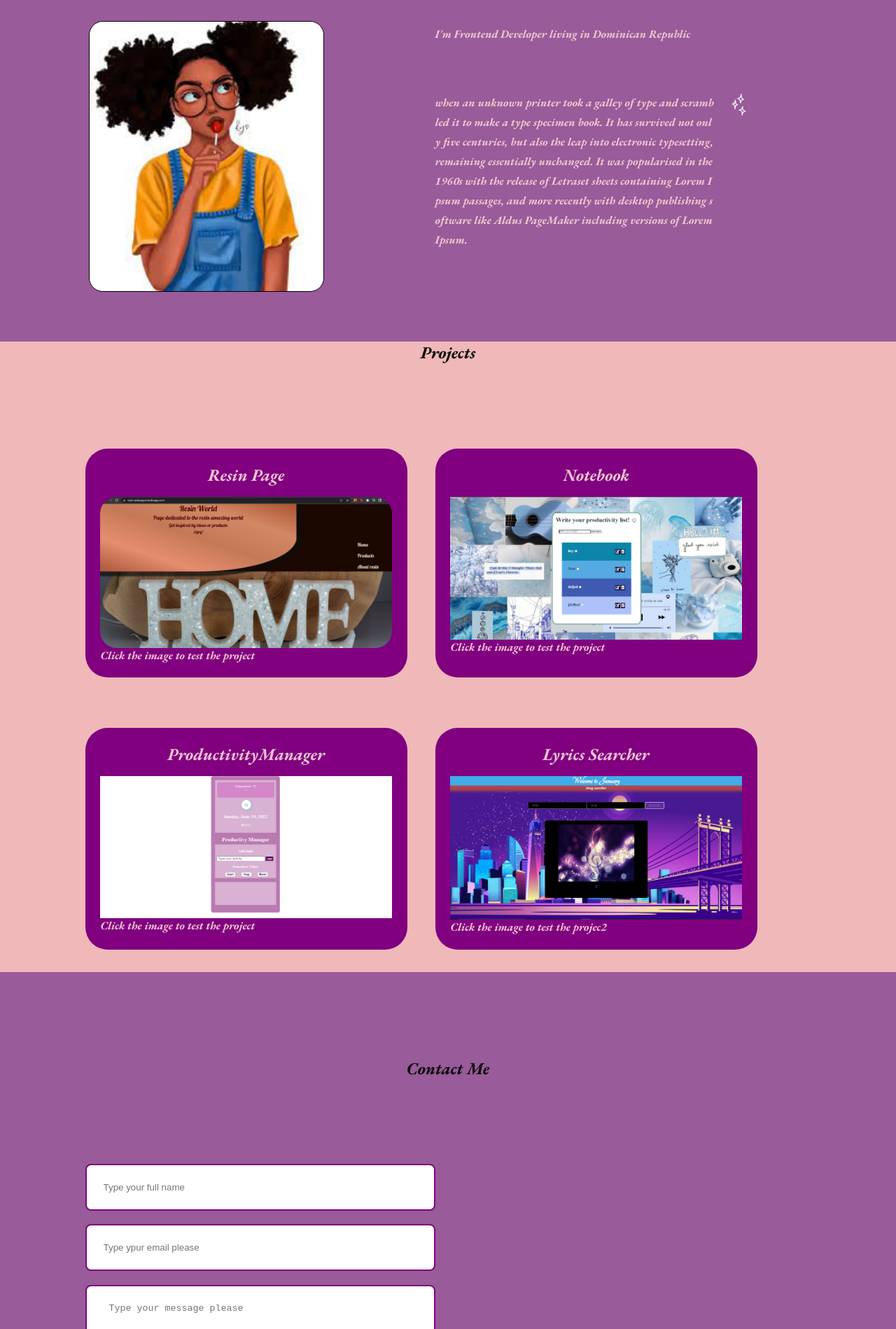
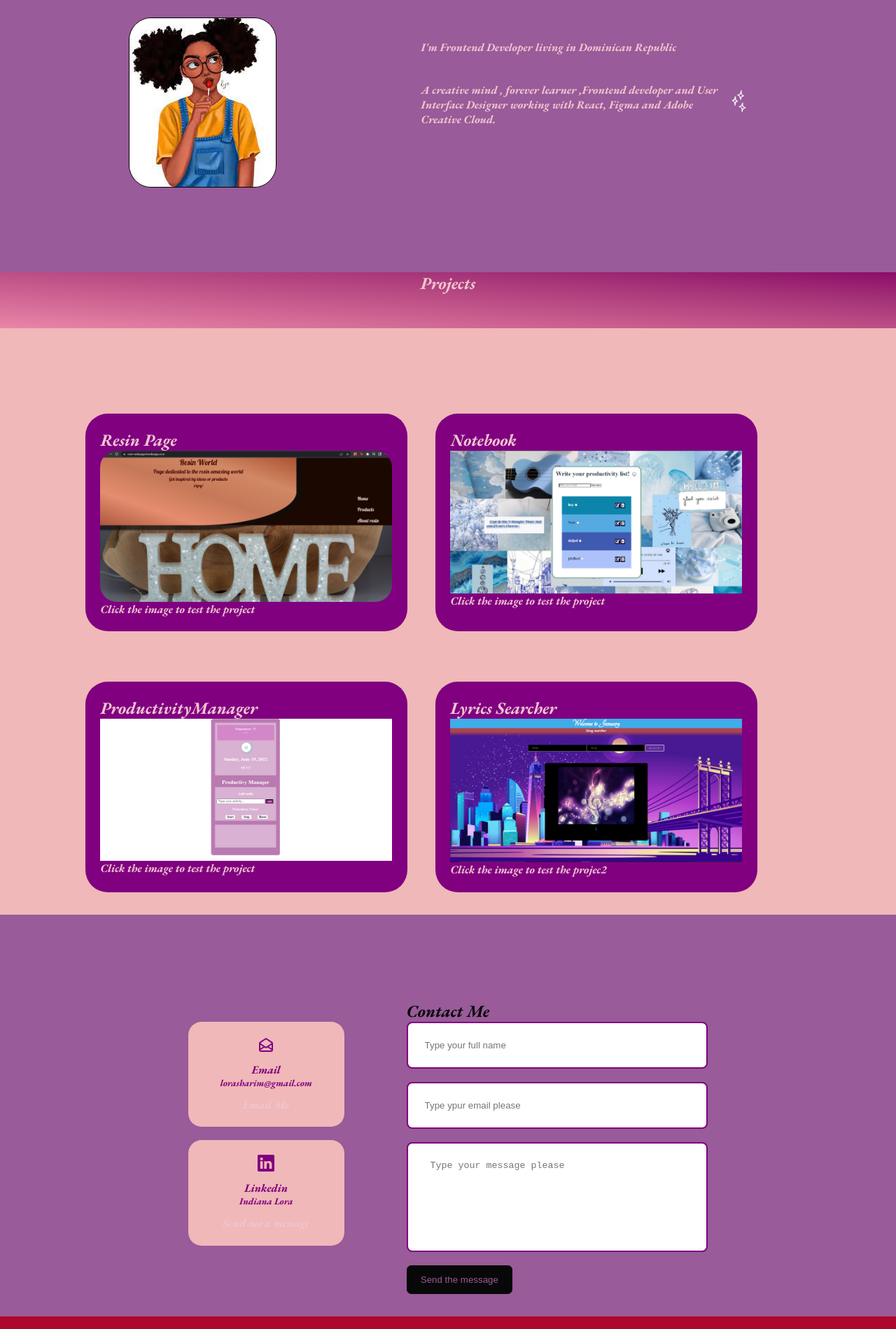
Before and after one commit to IndianaLora/Potfolio-, a React (Create React App) app: page / in a window 1280 px wide. Shown: the part 980-2879 px from the top of the page at 70% size. Built offline with nearby package versions, Linux system fonts and the light colour scheme.

Commit message:
changed UI

```diff
--- a/src/App.css
+++ b/src/App.css
@@ -124,7 +124,7 @@ img {
 }
 
 /* Phones Media Query*/
-@media screen and(max-width:1024px) {
+@media screen and(max-width:600px) {
   .container {
     width: var(--container-small);
   }
--- a/src/components/Home/home.css
+++ b/src/components/Home/home.css
@@ -94,9 +94,9 @@ header {
 @media screen and (max-width: 600px) {
   header {
     height: 100vh;
-    background-position: -70vh;
     background-repeat: none;
-    background-size: auto;
+    background-size: cover;
+    background-position: center;
     color: #fff;
   }
   .header-container h2 {
--- a/src/components/about/About.js
+++ b/src/components/about/About.js
@@ -5,7 +5,7 @@ import Palm from "../../assest/plamTree.jfif"
 import Shine from "../../assest/shine.gif";
 function About() {
   return (
-    <section>
+    <section id="about">
       <div className="get-to-know-me">
         <h1>Get to know</h1>
         <h2>Me</h2>
@@ -23,13 +23,8 @@ function About() {
           </p>
           <img src={Shine} alt="Shine gif" className="shine" />
           <p>
-            when an unknown printer took a galley of type and scrambled it to
-            make a type specimen book. It has survived not only five centuries,
-            but also the leap into electronic typesetting, remaining essentially
-            unchanged. It was popularised in the 1960s with the release of
-            Letraset sheets containing Lorem Ipsum passages, and more recently
-            with desktop publishing software like Aldus PageMaker including
-            versions of Lorem Ipsum.
+            A creative mind , forever learner ,Frontend developer and User
+            Interface Designer working with React, Figma and Adobe Creative Cloud.
           </p>
         </div>
       </div>
--- a/src/components/about/about.css
+++ b/src/components/about/about.css
@@ -1,27 +1,27 @@
+.about-container {
+  display: grid;
+  grid-template-columns: 35% 50%;
+  gap: 15%;
+}
 .about-me {
-  width: 50%;
-  height: 50%;
+  width: 100%;
   float: left;
-  margin: 5px;
+  border-radius: 2rem;
+  display: grid;
+  place-items: center;
 }
 .about-img img {
-  width: 70%;
-  height: 70%;
-  float: left;
+  width: 100%;
+  height: 100%;
   border: 1px solid black;
-  border-radius: 20px;
+  overflow: hidden;
+  border-radius: 2rem;
 }
 .about-content p {
   display: flex;
   flex: grow;
-  padding: 10px;
   max-width: 600px;
-  margin: 0 auto 50px;
-  margin-top: 2%;
-  font-size: 12pt;
-  text-align: left;
-  line-height: 28px;
-  word-break: break-all;
+  margin: 2rem 0 2.5rem;
 }
 .palm {
   width: 10%;
@@ -38,3 +38,28 @@
   height: 50px;
   float: right;
 }
+/* Tablet */
+@media screen and (max-width: 1024px) {
+  .about-container {
+    grid-template-columns: 1fr;
+    gap: 0;
+  }
+  .about-me {
+    width: 50%;
+    margin: 2rem auto 4rem;
+  }
+}
+/* Mobile */
+@media screen and (max-width: 600px) {
+  .about-container {
+    margin: 2rem;
+    width: var(--container-small);
+  }
+  .about-me {
+    width: 65%;
+    margin: 0 auto 3rem;
+  }
+  .about-content p {
+    margin: 1rem auto;
+  }
+}
--- a/src/components/contact/Contact.js
+++ b/src/components/contact/Contact.js
@@ -22,12 +22,7 @@ function Contact() {
       <h2>Contact Me</h2>
       <div className='container contact-container'>
 
-        <form ref={form} onSubmit={sendEmail}>
-          <input type="text" name='name' placeholder='Type your full name' required />
-          <input type="email" name="email" placeholder="Type ypur email please" required />
-          <textarea name="message" rows="7" placeholder=" Type your message please" required></textarea>
-          <button type='submit' className='btn btn-primary'>Send the message</button>
-        </form>
+
         <div className='contact-options'>
           <div className='contact-option' >
             <HiOutlineMailOpen className='contact-icon' />
@@ -42,6 +37,12 @@ function Contact() {
             <a href='https://www.linkedin.com/in/indiana-lora-4b1265214/'>Send me a message</a>
           </div>
         </div>
+        <form ref={form} onSubmit={sendEmail}>
+          <input type="text" name='name' placeholder='Type your full name' required />
+          <input type="email" name="email" placeholder="Type ypur email please" required />
+          <textarea name="message" rows="7" placeholder=" Type your message please" required></textarea>
+          <button type='submit' className='btn btn-primary'>Send the message</button>
+        </form>
       </div>
     </section>
 
--- a/src/components/contact/contact.css
+++ b/src/components/contact/contact.css
@@ -1,11 +1,14 @@
 .container.contact-container {
-  margin: 10px 1px 10px 10px auto;
+  margin: 0 auto;
+  width: 58%;
+  display: grid;
+  grid-template-columns: 30% 58%;
+  gap: 12%;
 }
 .contact-options {
-  max-width: 250px;
-  display: grid;
-  grid-template-columns: repeat(1, 1fr);
-  gap: 5rem;
+  display: flex;
+  flex-direction: column;
+  gap: 1.2rem;
 }
 .contact-option {
   color: var(--background-color-secondary);
@@ -36,7 +39,7 @@ form {
 }
 input,
 textarea {
-  max-width: 500px;
+  width: 100%;
   padding: 1.5rem;
   border-radius: 0.5rem;
   border: 2px solid var(--background-color-secondary);
@@ -47,14 +50,15 @@ button {
 }
 /* Tablet */
 @media screen and (max-width: 1024px) {
-  .container.contact-conatiner {
-    grid-row: 1fr;
+  .container.contact-container {
+    grid-template-columns: 1fr;
     gap: 2rem;
   }
 }
 /* Mobile */
 @media screen and (max-width: 600px) {
-  .container.contact-conatiner {
+  .container.contact-container {
+    margin: 2rem;
     width: var(--container-small);
   }
 }
--- a/src/components/projects/Projects.js
+++ b/src/components/projects/Projects.js
@@ -8,7 +8,7 @@ function Projects() {
   //make sure its responsive
   return (
     <section className="projects" id="projects">
-      <h2>Projects</h2>
+      <h2 className="project-tittle">Projects</h2>
       <div className="container portfolio-container">
 
         <div className="portfolio-project">
--- a/src/components/projects/projects.css
+++ b/src/components/projects/projects.css
@@ -17,9 +17,12 @@
   cursor: pointer;
   background-color: var(--background-color-secondary);
 }
-.portfolio-project h2 {
+.project-tittle {
   text-align: center;
-  margin-bottom: 1rem;
+  margin-bottom: 5rem auto;
+  height: 5rem;
+  color: var(--light);
+  background-image: var(--gradient);
 }
 .portfoio-img {
   border-radius: 1.5rem;
```
Also changed, not shown: package.json (+10 -4 lines), src/assest/programmer-bg.jpg, 1 other file (tests, documents, lock files or other folders).
